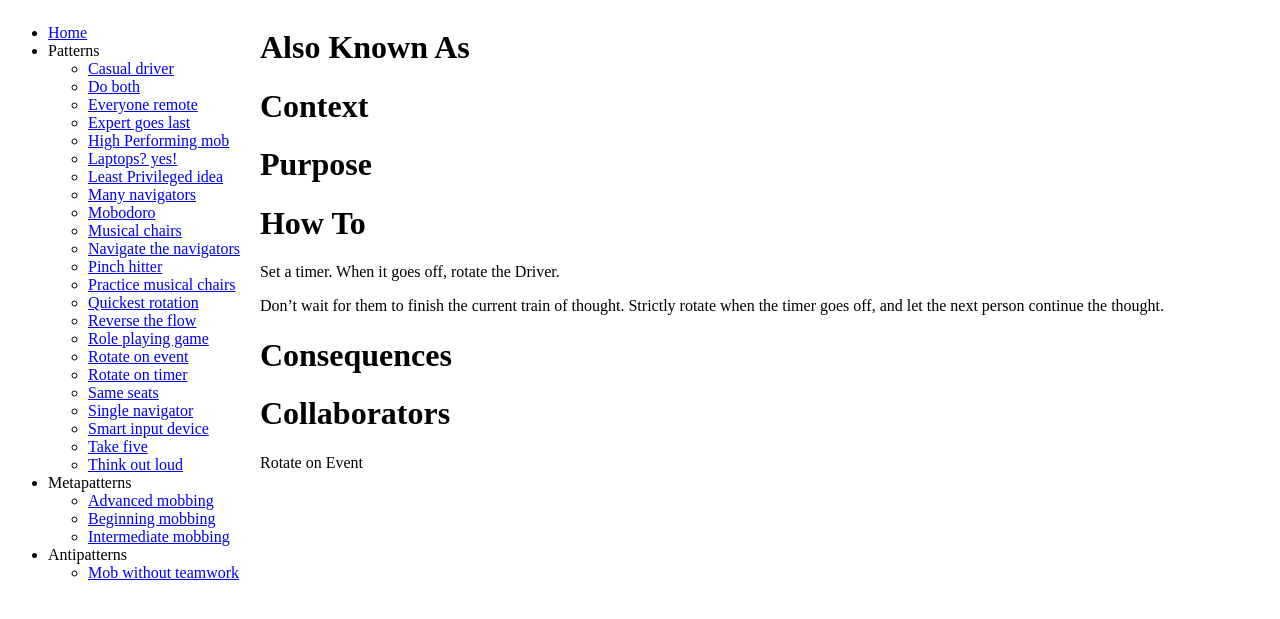
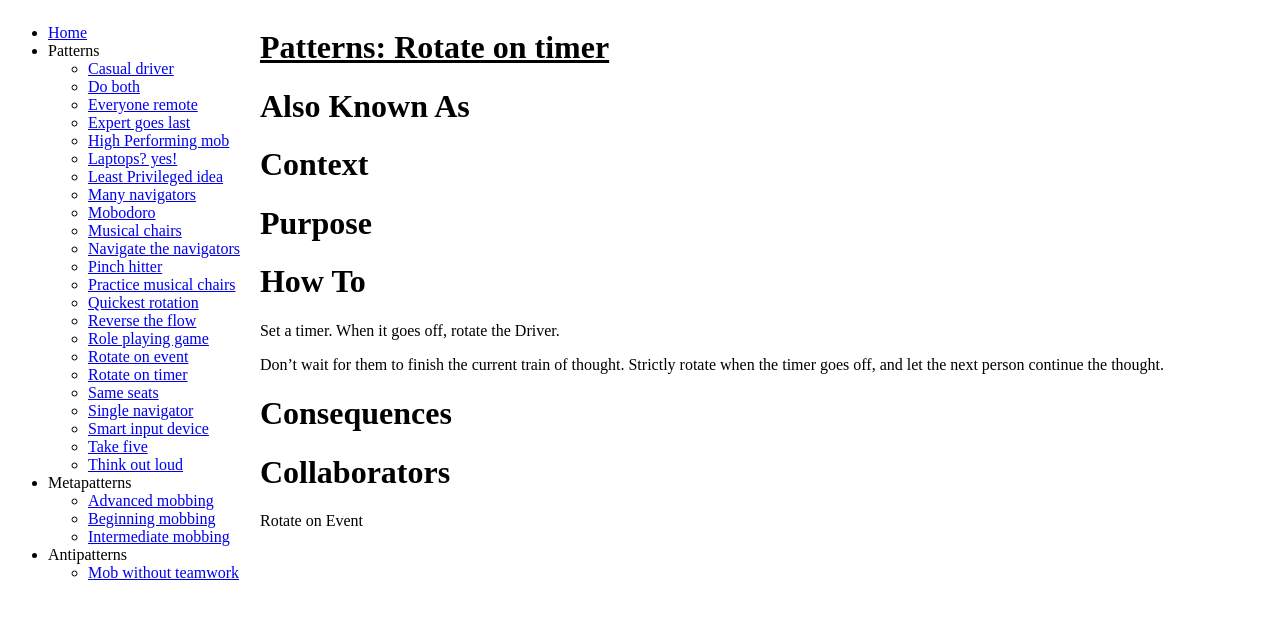
Before and after one commit to JayBazuzi/Mobbing-Pattern-Language, a Jekyll site: the page built from _patterns/Rotate on Timer.md, in a window 1280 px wide. Shown: the top 619 px of the page. Built offline with Jekyll 4.4.1, drawn with Linux system fonts in a browser that asks for light colours.

Commit message:
Add titles to the pattern/metapattern/antipattern template

```diff
--- a/_layouts/default.html
+++ b/_layouts/default.html
@@ -4,11 +4,14 @@
     <link rel="stylesheet" href="/assets/css/styles.css">
   </head>
   <body class='main'>
-    <div class='main__navigation'>
+    <div class='navigation'>
       {% include _navigation.html %}
     </div>
 
-    <div class='main__content'>
+    <div class='content'>
+      {% if page.collection %}
+        <h1 class='content__title'>{{ page.collection | capitalize }}: {{page.title }}</h1>
+      {% endif %}
       {{ content }}
     </div>
   </body>
--- a/assets/css/styles.scss
+++ b/assets/css/styles.scss
@@ -7,11 +7,15 @@
   grid-template-areas: 'nav content';
   grid-gap: 20px;
 
-  &__navigation {
+  .navigation {
     grid-area: nav;
   }
 
-  &__content {
+  .content {
     grid-area: content;
+
+    &__title {
+      text-decoration: underline;
+    }
   }
 }
```
